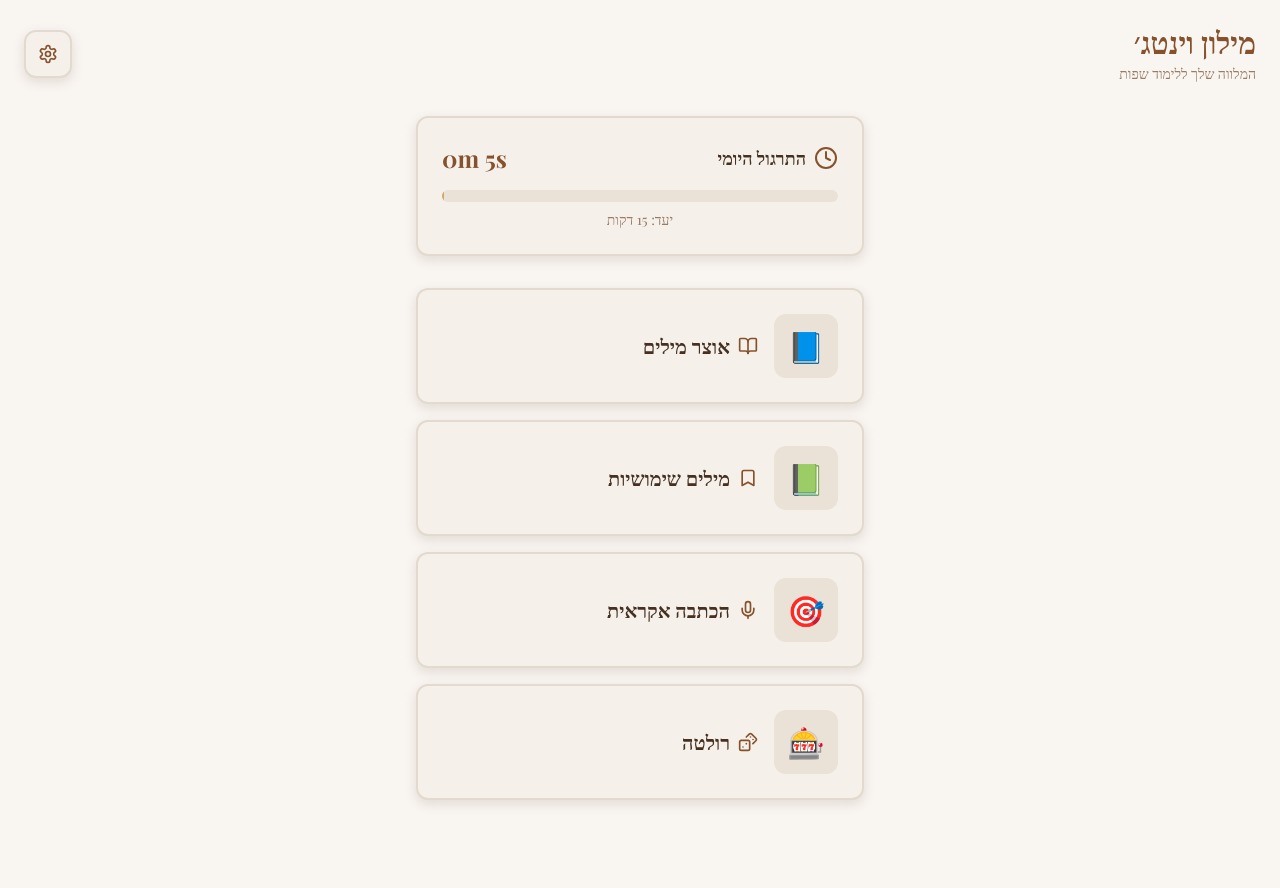
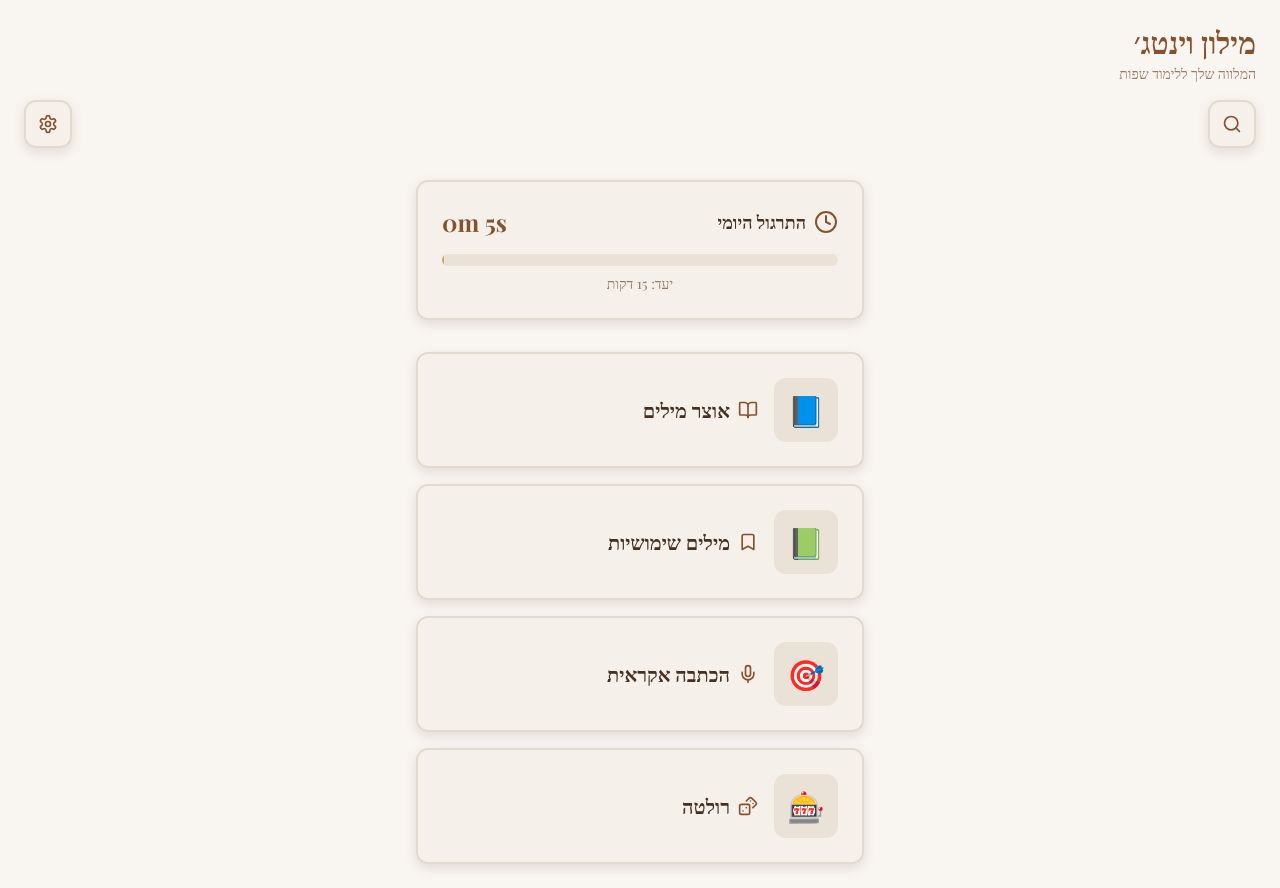
Before and after one commit to avico1020-code/vintage-lingo-scribe, a React (Vite) app: page / in a window 1280 px wide. Before the commit the page ends 824 px from the top, so only its background shows below. Built offline with nearby package versions, Linux system fonts and the light colour scheme; the HTML template or start-up script is replaced by a standard one.

Commit message:
Refactor header layout

```diff
--- a/src/pages/Index.tsx
+++ b/src/pages/Index.tsx
@@ -1,6 +1,6 @@
 import { DailyTimer } from "@/components/DailyTimer";
 import { NavigationCard } from "@/components/NavigationCard";
-import { BookOpen, Bookmark, Mic, Dices, Settings } from "lucide-react";
+import { BookOpen, Bookmark, Mic, Dices, Settings, Search } from "lucide-react";
 import { useNavigate } from "react-router-dom";
 
 const Index = () => {
@@ -9,17 +9,26 @@ const Index = () => {
   return (
     <div className="min-h-screen bg-background p-6">
       {/* Header */}
-      <header className="flex justify-between items-center mb-8">
+      <header className="mb-8">
+        <div className="flex justify-between items-start mb-4">
           <div>
             <h1 className="text-3xl font-bold text-primary mb-1">מילון וינטג׳</h1>
             <p className="text-sm text-muted-foreground">המלווה שלך ללימוד שפות</p>
           </div>
+        </div>
+        <div className="flex justify-between items-center">
+          <button
+            className="w-12 h-12 bg-card rounded-xl vintage-shadow border-2 border-border hover:border-accent transition-all flex items-center justify-center"
+          >
+            <Search className="w-5 h-5 text-primary" />
+          </button>
           <button
             onClick={() => navigate("/settings")}
             className="w-12 h-12 bg-card rounded-xl vintage-shadow border-2 border-border hover:border-accent transition-all flex items-center justify-center"
           >
             <Settings className="w-5 h-5 text-primary" />
           </button>
+        </div>
       </header>
 
       {/* Daily Timer */}
```
Lines whose indentation alone changed are shown as unchanged.
